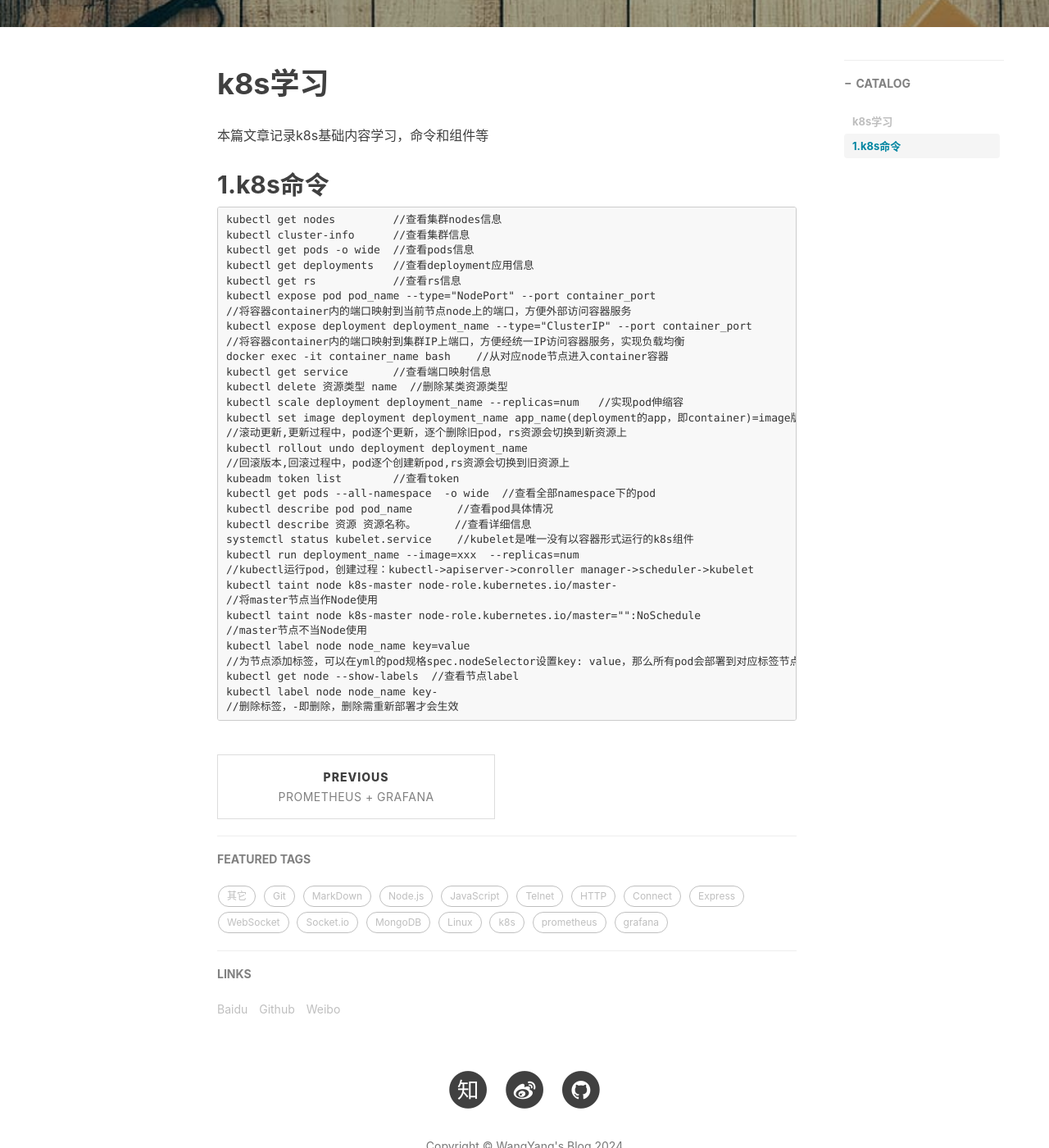
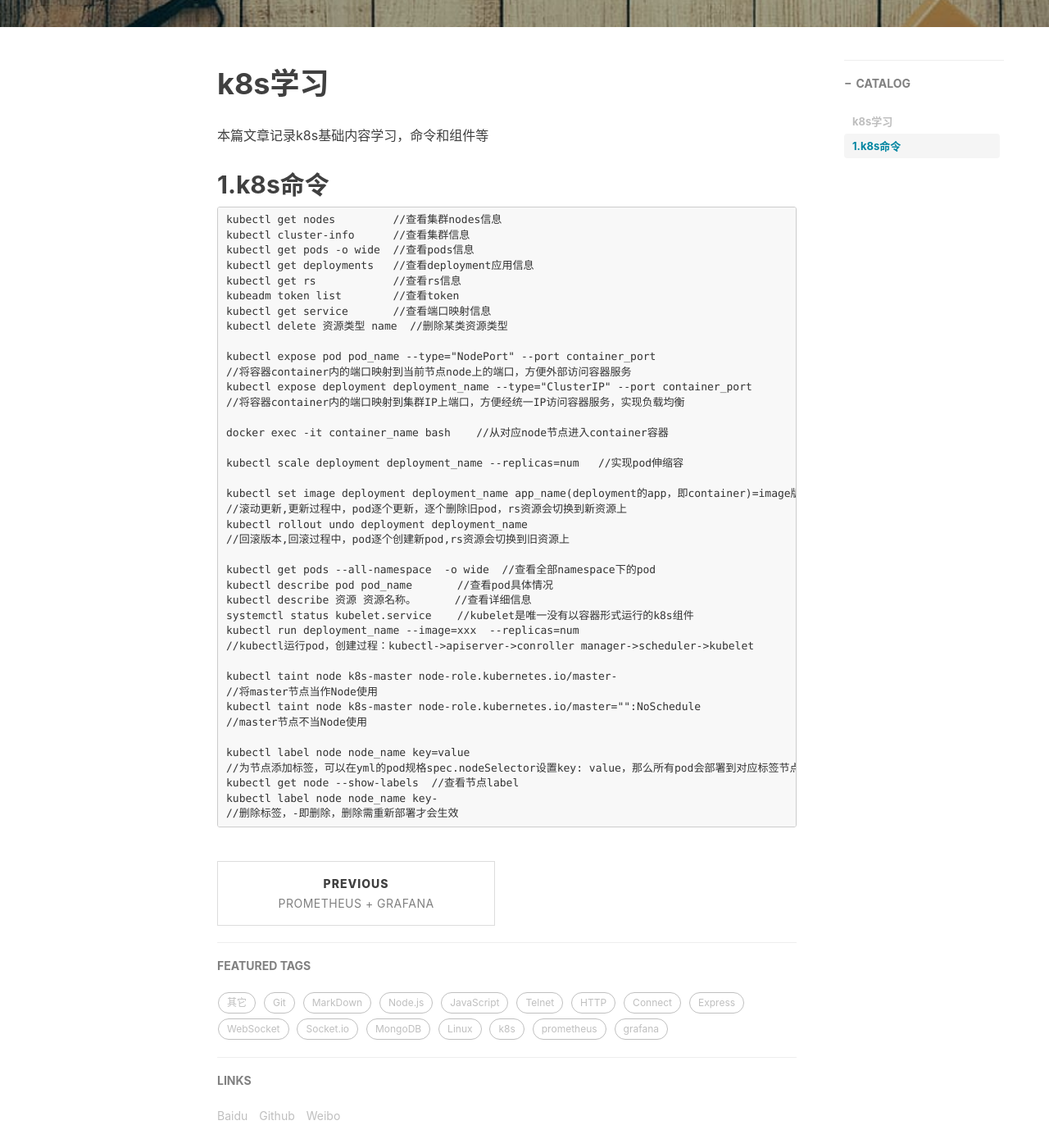
Before and after one commit to wangyang1996/wangyang1996.github.io, a Jekyll site: the page built from _posts/2024-8-25-k8s.md, in a window 1280 px wide and 1400 px high, scrolled down 490 px. Shown: the whole window at 82% size. Built offline with Jekyll 4.4.1, drawn with Linux system fonts in a browser that asks for light colours; nearby versions of some CDN libraries; comment, search, counter and statistics services are not loaded.

Commit message:
modify k8sxuexi.md

```diff
--- a/_posts/2024-8-25-k8s.md
+++ b/_posts/2024-8-25-k8s.md
@@ -24,29 +24,36 @@ kubectl cluster-info      //查看集群信息
 kubectl get pods -o wide  //查看pods信息
 kubectl get deployments   //查看deployment应用信息
 kubectl get rs            //查看rs信息
+kubeadm token list        //查看token
+kubectl get service       //查看端口映射信息
+kubectl delete 资源类型 name  //删除某类资源类型
+
 kubectl expose pod pod_name --type="NodePort" --port container_port
 //将容器container内的端口映射到当前节点node上的端口，方便外部访问容器服务
 kubectl expose deployment deployment_name --type="ClusterIP" --port container_port
 //将容器container内的端口映射到集群IP上端口，方便经统一IP访问容器服务，实现负载均衡
+
 docker exec -it container_name bash    //从对应node节点进入container容器
-kubectl get service       //查看端口映射信息
-kubectl delete 资源类型 name  //删除某类资源类型
+
 kubectl scale deployment deployment_name --replicas=num   //实现pod伸缩容
+
 kubectl set image deployment deployment_name app_name(deployment的app，即container)=image版本
 //滚动更新,更新过程中，pod逐个更新，逐个删除旧pod，rs资源会切换到新资源上
 kubectl rollout undo deployment deployment_name
 //回滚版本,回滚过程中，pod逐个创建新pod,rs资源会切换到旧资源上
-kubeadm token list        //查看token
+
 kubectl get pods --all-namespace  -o wide  //查看全部namespace下的pod
 kubectl describe pod pod_name       //查看pod具体情况
 kubectl describe 资源 资源名称。      //查看详细信息
 systemctl status kubelet.service    //kubelet是唯一没有以容器形式运行的k8s组件
 kubectl run deployment_name --image=xxx  --replicas=num
 //kubectl运行pod，创建过程：kubectl->apiserver->conroller manager->scheduler->kubelet
+
 kubectl taint node k8s-master node-role.kubernetes.io/master-
 //将master节点当作Node使用
 kubectl taint node k8s-master node-role.kubernetes.io/master="":NoSchedule
 //master节点不当Node使用
+
 kubectl label node node_name key=value
 //为节点添加标签，可以在yml的pod规格spec.nodeSelector设置key: value，那么所有pod会部署到对应标签节点
 kubectl get node --show-labels  //查看节点label
```
